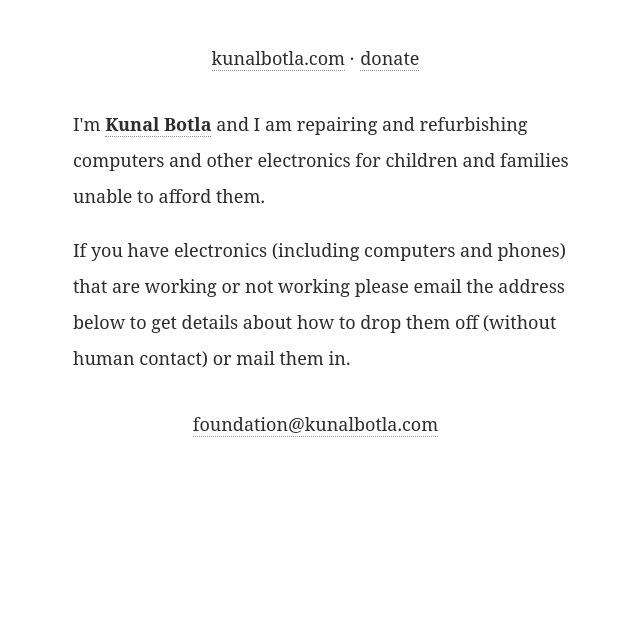
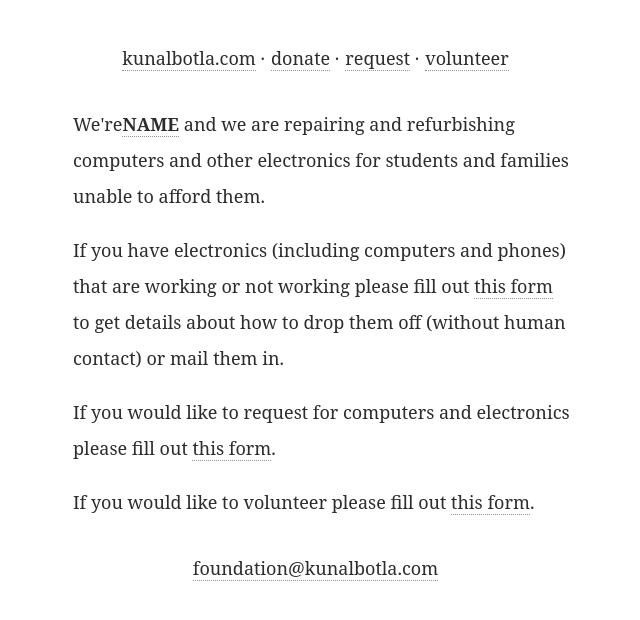
Before and after one commit to kunalbotla/projectboom, a plain HTML site: page index.html in a window 1280 px wide. Shown: the whole page, without its empty margins (317-957 px from the left). Drawn offline with Linux system fonts and the light colour scheme; a web font is replaced by a local one.

Commit message:
Update index.html

```diff
--- a/index.html
+++ b/index.html
@@ -1,5 +1,6 @@
 <!DOCTYPE html>
 <html>
+
 <head>
   <meta charset="utf-8">
   <meta name="viewport" content="width=device-width, initial-scale=1">
@@ -13,7 +14,8 @@
       src: local('Noto Serif'), local('NotoSerif'), url(https://fonts.gstatic.com/s/notoserif/v6/eCpfeMZI7q4jLksXVRWPQy3USBnSvpkopQaUR-2r7iU.ttf) format('truetype');
     }
 
-      html, body {
+    html,
+    body {
       font-family: 'Noto Serif', Georgia, sans-serif;
       font-size: 18px;
       line-height: 36px;
@@ -77,21 +79,25 @@ blockquote {
       margin-left: -15px;
       text-align: center;
     }
-
   </style>
 
 </head>
+
 <body>
   <div class="home-container">
     <div class="home-links">
       <ul>
         <li><a href="https://kunalbotla.com">kunalbotla.com</a></li>
         <li><a href="#Donate">donate</a></li>
+        <li><a href="#Donate">request</a></li>
+        <li><a href="#Donate">volunteer</a></li>
       </ul>
     </div>
     <div class="home-content">
-<p>I'm <a href="https://kunalbotla.com"><strong>Kunal Botla</strong></a> and I am repairing and refurbishing computers and other electronics for children and families unable to afford them.</p>
-<p>If you have electronics (including computers and phones) that are working or not working please email the address below to get details about how to drop them off (without human contact) or mail them in.</p>
+      <p>We're<a href="https://kunalbotla.com/foundation"><strong>NAME</strong></a> and we are repairing and refurbishing computers and other electronics for students and families unable to afford them.</p>
+      <p>If you have electronics (including computers and phones) that are working or not working please fill out <a href="https://kunalbotla.com">this form</a> to get details about how to drop them off (without human contact) or mail them in.</p>
+      <p>If you would like to request for computers and electronics please fill out <a href="https://kunalbotla.com">this form</a>.</p>
+      <p>If you would like to volunteer please fill out <a href="https://kunalbotla.com">this form</a>.</p>
 
     </div>
     <div class="home-contact">
@@ -99,4 +105,5 @@ blockquote {
     </div>
   </div>
 </body>
+
 </html>
```
Lines whose indentation alone changed are shown as unchanged.
